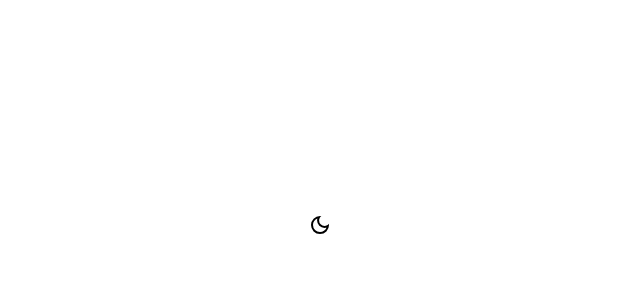
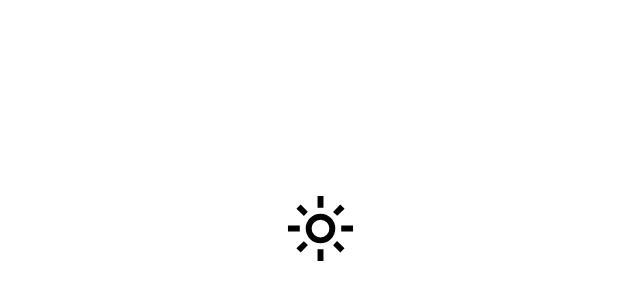
Before and after one commit to rsauvehoover/NumGame, a Vue app: page / in a window 1280 px wide. Shown: the part 172-472 px from the top of the page, without its empty margins (320-960 px from the left). Built offline with nearby package versions, Linux system fonts and the light colour scheme.

Commit message:
feat: improved styling for dark mode toggle
added hover styling and dynamic sizing

```diff
--- a/src/App.vue
+++ b/src/App.vue
@@ -1,5 +1,5 @@
 <template>
-  <div>
+  <div class="container">
     <DarkModeToggle />
   </div>
 </template>
@@ -16,3 +16,9 @@ window.matchMedia("(prefers-color-scheme: dark)").addEventListener("change", (ev
   settingsStore.setMode(event.matches ? Mode.dark : Mode.light);
 });
 </script>
+
+<style scoped>
+.container {
+  height: 80px;
+}
+</style>
--- a/src/components/DarkModeToggle.vue
+++ b/src/components/DarkModeToggle.vue
@@ -1,7 +1,7 @@
 <template>
-  <label>
-    <input type="checkbox" class="modeToggle" v-model="mode" :true-value="Mode.dark" :false-value="Mode.light" />
-    <img :src="mode === Mode.light ? DarkIcon : LightIcon" />
+  <label class="toggleButton">
+    <input type="checkbox" class="checkbox" v-model="mode" :true-value="Mode.dark" :false-value="Mode.light" />
+    <img class="icon" :src="mode === Mode.dark ? DarkIcon : LightIcon" />
   </label>
 </template>
 
@@ -21,15 +21,30 @@ const mode = computed({
     settingsStore.setMode(mode);
   }
 });
-
-const toggleTheme = () => {
-  settingsStore.toggleMode();
-  console.log(mode);
-};
 </script>
 
 <style scoped>
-.modeToggle {
+.toggleButton {
+  display: flex;
+  height: 100%;
+  border-radius: 50%;
+}
+
+.toggleButton:hover {
+  background-color: var(--color-background-mute);
+  border: 0.1em solid var(--color-border-hover);
+}
+
+.icon {
+  height: 100%;
+  padding: 0.3em;
+}
+
+.icon:hover {
+  padding: 0.2em;
+}
+
+.checkbox {
   display: none;
 }
 </style>
```
Also changed, not shown: src/assets/dark_mode.svg, src/assets/light_mode.svg.
